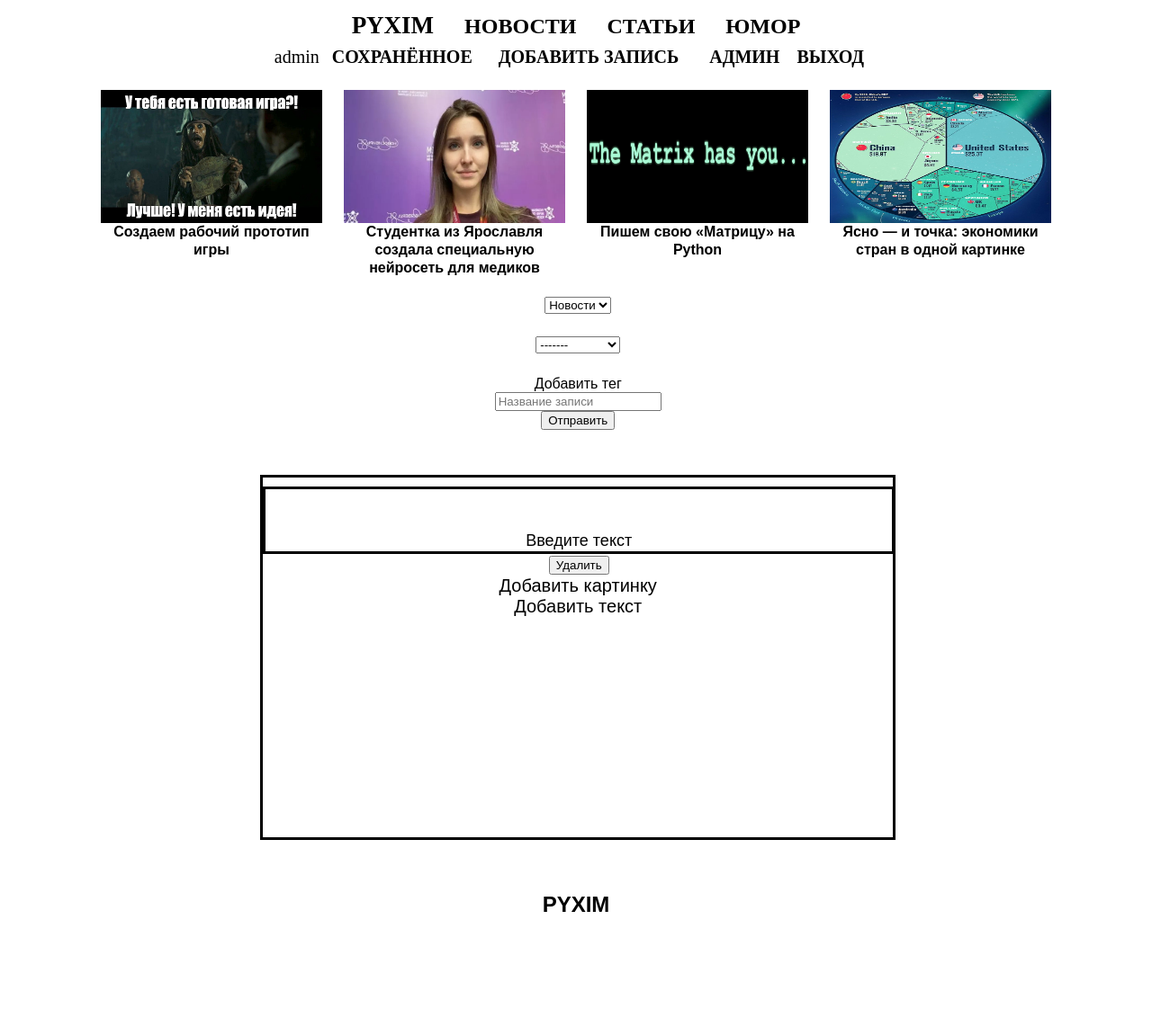
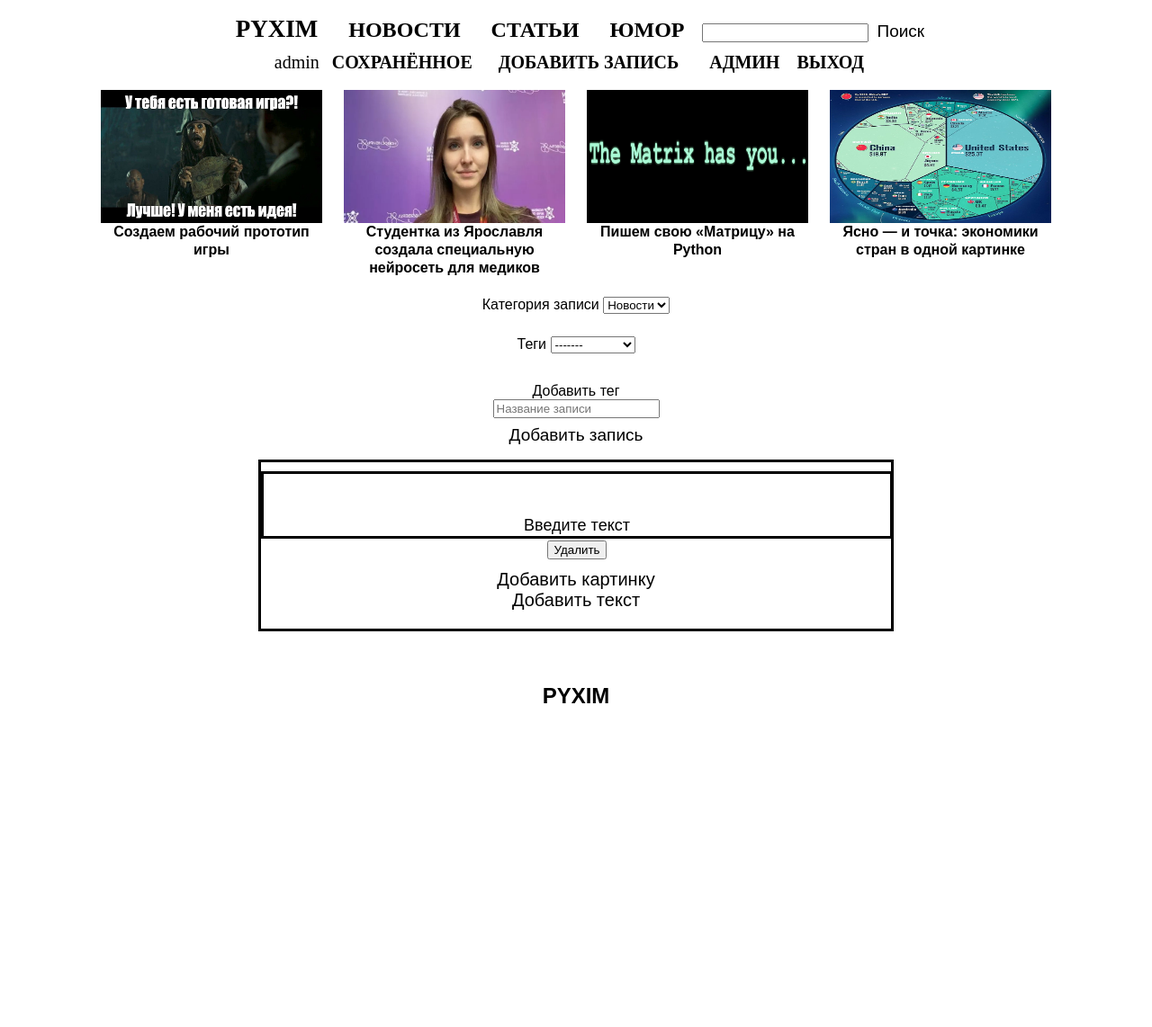
Before and after one commit to MaratPetrov96/Pyxim, a Django app: page /add in a window 1280 px wide. Shown: the whole page at 90% size. After the commit the page ends 782 px from the top, so only its background shows below. Run offline with Django 4.2, Linux system fonts and the light colour scheme; a user stored in the database is signed in; data comes from the database, SQL or seed files in the repository; both versions use the stored data as it was after the commit; some libraries are stand-ins or nearby versions.

Commit message:
Ready for being published!

```diff
--- a/PyximApp/templates/Base.html
+++ b/PyximApp/templates/Base.html
@@ -64,6 +64,11 @@ form_.hidden = true;
 {% for c in categories %}
 <a href={% url 'category' c.link %} class='catg'>{{c.title}}</a>
 {% endfor %}
+<form action='{% url "search" %}'method='POST' id='search'>
+{% csrf_token %}
+<input type='text' name='query'>
+<input type='submit' value='Поиск'>
+</form>
 </div>
 <div id='user_panel'>
 {% if user.is_authenticated %}
--- a/PyximApp/templates/NewRecord.html
+++ b/PyximApp/templates/NewRecord.html
@@ -146,14 +146,16 @@ function new_string(e) {
 <div id='new_record' align='center'>
 <div class='block_' id='del'>
 </div>
-<form id='form_' action='{% url "add" %}' method='POST' enctype='multipart/form-data' class='block_'>
+<form id='form_' action='{% url "add" %}' method='POST' enctype='multipart/form-data'>
 {% csrf_token %}
+<label>Категория записи</label>
 <select name='category' required>
 {% for cat in categories %}
 <option value={{cat.pk}}>{{cat.title}}</option>
 {% endfor %}
 </select>
 <div id='select'>
+<label>Теги</label>
 <select id='select_tag'>
 <option value=''>-------</option>
 {% for i in tags %}
@@ -170,8 +172,8 @@ function new_string(e) {
 </div>
 <input type='text' name='title' id='record_title' placeholder='Название записи' required>
 <textarea name='text' id='data' style='display:none;'></textarea>
-<button onclick="send()" type='submit'>Отправить</button>
-<div id='main' style='margin-top:50px;border:3px solid black;width:700px;height:400px;font-size:20px;'>
+<button onclick="send()" type='submit'>Добавить запись</button>
+<div id='main' style='margin-top:15px;border:3px solid black;width:700px;font-size:20px;'>
 <div class='block_' id = "block">
 <span onclick='add_image()'>Добавить картинку</span>
 <span onclick='add_text()'>Добавить текст</span>
--- a/PyximApp/urls.py
+++ b/PyximApp/urls.py
@@ -20,5 +20,8 @@ urlpatterns = [
     path('saved',views.view_saved,name='view_saved'),
     path('save<int:record>',views.save,name='save'),
     path('del<int:record>',views.delete,name='del'),
-    path('com<int:pk>',views.reply,name='reply')
+    path('com<int:pk>',views.reply,name='reply'),
+    path('search',views.search,name='search'),
+    path('search/<str:query>',views.search_res,name='search_res'),
+    path('load_search/<str:query>',views.load_search,name='load_search')
     ]
--- a/PyximApp/views.py
+++ b/PyximApp/views.py
@@ -143,9 +143,9 @@ def add(request): #добавление записи
                 if 'class' in i.attrs:
                     if i.attrs['class'] == ['editor']: #текст
                         text.append('\r\n'.join(list(i.stripped_strings)[:-1]))
-                        for img in i.findAll('img'): #вставленные изображения
+                        for img in i.findAll('img'): #вставленные изображения, не могут быть прокомментированы
                             text.append('<img src>')
-                    elif i.attrs['class'] == ['editor','img']: #загруженные изображения
+                    elif i.attrs['class'] == ['editor','img']: #загруженные изображения, могут быть прокомментированы
                         text.append('<img src>')
             new = Record(title=title,link=slugify(title),content='\r\n\r\n'.join(text),
                          category=Category.objects.get(pk=request.POST['category']),
@@ -326,11 +326,39 @@ def view_saved(request): #просмотр сохранённого
     context = dict()
     context['more'] = more
     context['records'] = data.page(1)
-    context['categories'] = Category.objects.all()
     context['title'] = 'Сохранённое'
-    context['fresh'] = fresh()
-    context['user'] = request.user
     context['url_'] = reverse('load_saved')
-    context['sign_form'] = UserCreationForm
-    context['login_form'] = AuthenticationForm
     return pyxim(request,'Records.html',context)
+
+def search(request):
+    return redirect('search_res',query=request.POST['query'])
+
+def search_res(request,query):
+    data = Paginator(Record.objects.filter(title__contains=query).order_by('-pk'),4)
+    more = False #есть ли записи для дополнительной загрузки
+    if data.num_pages != 1:
+        more = True
+    context = dict()
+    context['more'] = more
+    context['records'] = data.page(1)
+    context['title'] = f'Поиск по запросу "{query}"'
+    context['url_'] = reverse('load_search',kwargs={'query':query})
+    return pyxim(request,'Records.html',context)
+
+def load_search(request,query):
+    loaded_item = int(request.GET.get('loaded_item'))
+    limit = 3
+    all_ = Record.objects.filter(title_text__search=query).order_by('-pk')
+    params = [(i.photos.first().file.url,i.category.title) for i in list(all_)[loaded_item:loaded_item+limit]]
+    post_obj = list(all_.values()[loaded_item:loaded_item+limit])
+    try:
+        all_[loaded_item+limit]
+    except IndexError:
+        index = False
+    else:
+        index = True
+    for n,p in enumerate(post_obj):
+        post_obj[n]['photo'] = params[n][0]
+        post_obj[n]['category'] = params[n][1]
+    data = {'posts': post_obj,'index':index}
+    return JsonResponse(data=data)
--- a/static/Style.css
+++ b/static/Style.css
@@ -74,7 +74,7 @@ position:fixed;
 background-color:white;
 z-index:500;
 width:100%;
-height:77px;
+height:95px;
 }
 nav a{
 font-size:24px;
@@ -143,7 +143,7 @@ display:inline-block;
 position:relative;
 }
 #button{
-	margin-top:40px;
+	margin-top:10px;
     font-family: "Nunito Sans",sans-serif;
     font-size: 24px;
     line-height: 32px;
@@ -175,9 +175,7 @@ color: rgba(0,0,0,.25);
 }
 .form{
 width:320px;
-height:124px;
-margin-left:400px;
-margin-top:50px;
+height:152px;
 z-index:1;
 background-color: #fff;
 }
@@ -211,28 +209,37 @@ font-size: 16px;
 #comm_form{
 margin-top:20px;
 }
-
 #new_record input{
 display:block;
 }
 #new_record .block_{
 display:inline-block;
 }
+.added_tag{
+display:inline;
+margin-left: 20px;
+}
 #new_record .block_ *{
 display:block;
 }
-#del{
+.editor{
 }
-#new_record .remove{
+.editor .remove{
 top:50px;
 position:relative;
+display:block;
+}
+.img .remove{
+top:25px;
+position:relative;
+display:block;
 }
 #new_record .editor{
 font-family: "Nunito Sans",sans-serif;
 font-size: 18px;
 line-height: 24px;
 font-weight: normal;
-margin-bottom: 24px;
+margin-bottom: 34px;
 border:solid;
 display:inline-block;
 width:696px;
@@ -265,11 +272,13 @@ margin-top:10px;
 }
 .comm-bottom{
 border-bottom: 1px solid black;
+margin-top:-17px;
 }
-input[type='submit']{
+*[type='submit']{
 background-color:white;
 border-width:0;
 font-size:19px;
+margin-top: 7px;
 }
 #save_link{
     margin-left: 10px;
@@ -288,3 +297,9 @@ margin-top: 10px;
 #user_panel *{
 font-size:20px;
 }
+#search{
+display:inline;
+}
+#block{
+margin-bottom:20px;
+}
```
Also changed, not shown: PyximApp/admin.py (+10 -0 lines), Images/Add.jpg (added), Images/Comms.jpg (added), Images/Main.jpg (added), Images/One.jpg (added), Images/PictureWithText.jpg (added), Images/Saved.jpg (added), Images/Tags.jpg (added), db.sqlite3.
